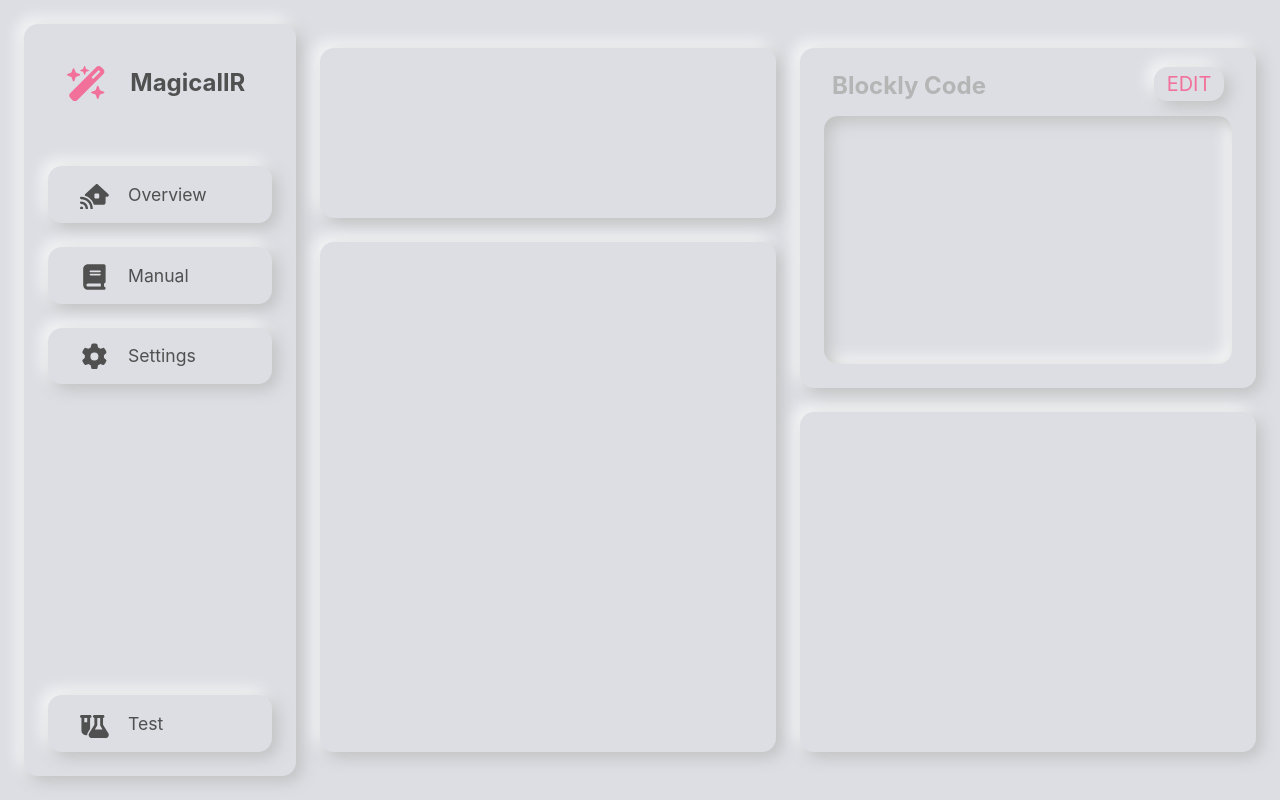
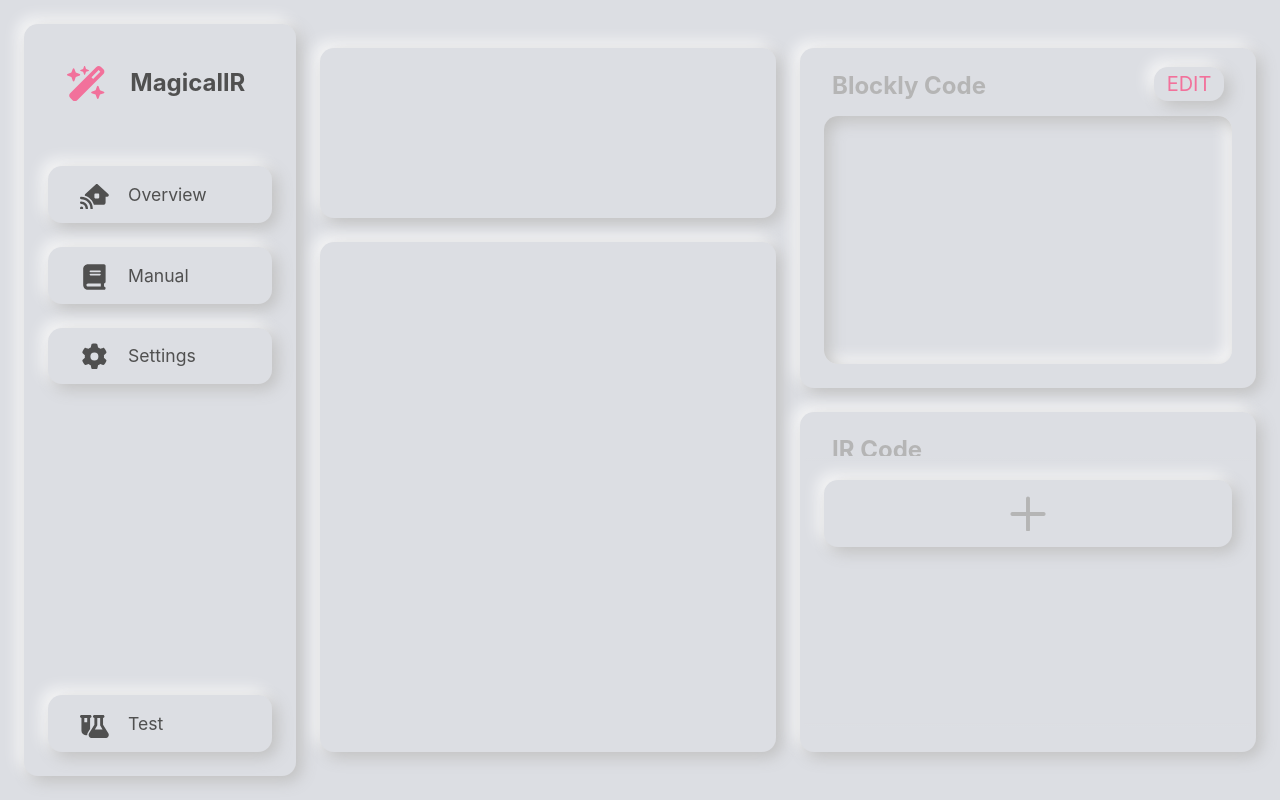
Before and after one commit to RyanUnicorn/legendary-remote-server, a Vue app in the folder frontend/: page /devices in a window 1280 px wide. Built offline with nearby package versions, Linux system fonts and the light colour scheme.

Commit message:
Create IRCodesAddingCard and IRCodesInfoCard. Create the template of DeviceIRCodes.

```diff
--- a/frontend/src/components/device/DeviceIRCodes.vue
+++ b/frontend/src/components/device/DeviceIRCodes.vue
@@ -1,11 +1,76 @@
 <script setup>
-
+  import { RouterLink } from 'vue-router'
+  import DeviceIRCodesAddingCard from './DeviceIRCodes/IRCodesAddingCard.vue';
+  import DeviceIRCodesInfoCard from './DeviceIRCodes/IRCodesInfoCard.vue';
+  import { onMounted, ref } from 'vue';
 </script>
 
 <template>
-  <div class="neu-box"></div>
+  <div class="neu-box IRCodeFrame">
+    <h3>IR Code</h3>
+    <div class="container">
+      <DeviceIRCodesAddingCard/>
+    </div>
+  </div>
 </template>
 
 <style scoped>
+  .IRCodeFrame{
+    min-width: 300px;
+    position: relative;
+    padding: var(--spacing-const);
 
+    display: flex;
+    align-items: end;
+    justify-content: center;
+
+    & h3{
+      position: absolute;
+      top: 1.2rem;
+      left: 2rem;
+      font-weight: bold;
+      font-size: 1.5rem;
+      color: var(--color-text-mute);
+    }
+  }
+
+  .container {
+    position: absolute;
+
+    display: flex;
+    height: 80%;
+    width: 100%;
+    padding: var(--spacing-const);
+    flex-wrap: wrap;
+    gap: var(--spacing-const);
+    justify-content: center;
+    flex-direction: row;
+    overflow-y: auto;
+
+    &::-webkit-scrollbar {
+        width: 1rem;
+    }
+    &::-webkit-scrollbar-track {
+      border-radius: var(--border-radius);
+      margin: 0.5rem;
+    }
+    &::-webkit-scrollbar-thumb {
+      border: 0.4rem solid var(--color-background);
+      border-radius: var(--border-radius);
+      background: var(--color-text-mute);
+    }
+  }
+
+  .IRCodeFrame::before {
+    position: absolute;
+    height: 80%;
+    width: 100%;
+    pointer-events: none;
+
+    border-radius: var(--border-radius);
+    content: '';
+    z-index: 1;
+    background: linear-gradient(to  top, transparent 98%, var(--color-background) 99.5%, var(--color-background)),
+                linear-gradient(to bottom, transparent 98%, var(--color-background) 99.5%, var(--color-background));
+  }
 </style>
--- /dev/null
+++ b/frontend/src/components/device/DeviceIRCodes/IRCodesAddingCard.vue
@@ -0,0 +1,34 @@
+<script setup>
+</script>
+
+<template>
+    <div class="neu-box IRCodeAddingCard">
+        <svg class="w-6 h-6 text-gray-800 dark:text-white" style="padding: 1.4rem;" aria-hidden="true" xmlns="http://www.w3.org/2000/svg" fill="none" viewBox="0 0 18 18"><path stroke="currentColor" stroke-linecap="round" stroke-linejoin="round" stroke-width="2" d="M9 1v16M1 9h16"/></svg>
+    </div>
+</template>
+
+<style scoped>
+    .IRCodeAddingCard {
+        width: 100%;
+        height: 30%;
+        display: flex;
+        align-items: center;
+        justify-content: center;
+        transition: 200ms;
+        color: var(--color-text-mute);
+        fill: v-bind(color);
+
+        & svg {
+            display: flex;
+            height: 5rem;
+            width: 5rem;
+        }
+
+        &:hover {
+            color: var(--color-accent);
+            fill: var(--color-accent);
+            box-shadow:  7px  7px 20px #bebebe,
+                        -9px -9px 20px #ffffff;
+        }
+    }
+</style>
--- /dev/null
+++ b/frontend/src/components/device/DeviceIRCodes/IRCodesInfoCard.vue
@@ -0,0 +1,8 @@
+<script setup>
+</script>
+
+<template>
+</template>
+
+<style scoped>
+</style>
--- a/frontend/src/components/overview/OverviewDevices.vue
+++ b/frontend/src/components/overview/OverviewDevices.vue
@@ -83,19 +83,16 @@
     <h3>Devices</h3>
     <div class="container">
       <RouterLink v-for="data in devices" :key="data.id" :to="`/devices/${data.id}`">
-        <OverviewDevicesInfoCard :deviceName="data.name" :entities="data.entityCount" :enableUpdate="data.enableUpdate"></OverviewDevicesInfoCard>
+        <OverviewDevicesInfoCard :deviceName="data.name" :entities="data.entityCount" :enableUpdate="data.enableUpdate"/>
       </RouterLink>
       <RouterLink to = "/devices">
-        <OverviewDevicesAddingCard>
-          <svg class="w-6 h-6 text-gray-800 dark:text-white" style="padding: 1.4rem;" aria-hidden="true" xmlns="http://www.w3.org/2000/svg" fill="none" viewBox="0 0 18 18"><path stroke="currentColor" stroke-linecap="round" stroke-linejoin="round" stroke-width="2" d="M9 1v16M1 9h16"/></svg>
-        </OverviewDevicesAddingCard>
+        <OverviewDevicesAddingCard/>
       </RouterLink>
     </div>
   </div>
 </template>
 
 <style scoped>
-
   .frame {
     position: relative;
     & h3{
@@ -153,5 +150,4 @@
     background: linear-gradient(to  left, transparent 98%, var(--color-background) 99.5%, var(--color-background)),
                 linear-gradient(to right, transparent 98%, var(--color-background) 99.5%, var(--color-background));
   }
-
 </style>
--- a/frontend/src/components/overview/OverviewDevices/OverviewDevicesAddingCard.vue
+++ b/frontend/src/components/overview/OverviewDevices/OverviewDevicesAddingCard.vue
@@ -3,9 +3,7 @@
 
 <template>
     <div class="neu-box overviewDevicesAddingCard">
-        <div>
-            <slot></slot>
-        </div>
+        <svg class="w-6 h-6 text-gray-800 dark:text-white" style="padding: 1.4rem;" aria-hidden="true" xmlns="http://www.w3.org/2000/svg" fill="none" viewBox="0 0 18 18"><path stroke="currentColor" stroke-linecap="round" stroke-linejoin="round" stroke-width="2" d="M9 1v16M1 9h16"/></svg>
     </div>
 </template>
 
@@ -20,7 +18,7 @@
     color: var(--color-text-mute);
     fill: v-bind(color);
 
-    & div {
+    & svg {
         display: flex;
         height: 5rem;
         width: 5rem;
```
Lines whose indentation alone changed are shown as unchanged.
